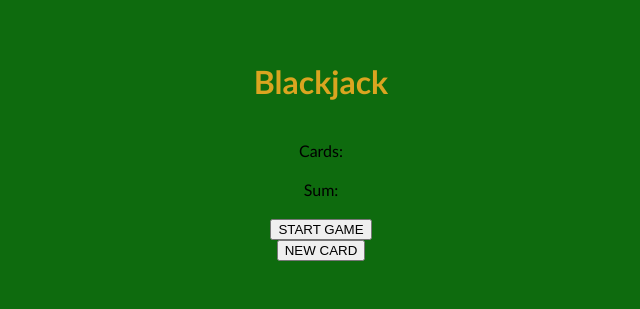
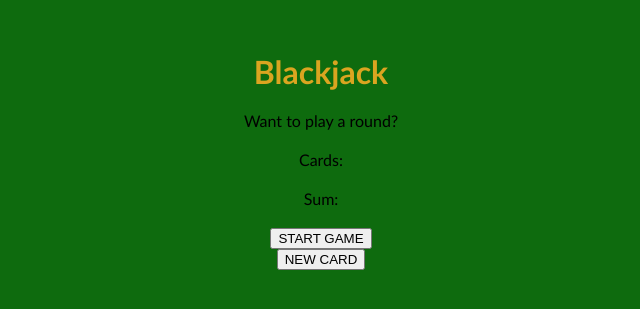
Before and after one commit to h4sitha/Blackjack-game-scrimba, a plain HTML site: page index.html in a window 1280 px wide. Shown: the part 257-566 px from the top of the page, without its empty margins (319-959 px from the left). Drawn offline with Linux system fonts and the light colour scheme.

Commit message:
Add a message to the 'game-status' paragraph

```diff
--- a/index.html
+++ b/index.html
@@ -11,7 +11,7 @@
 
     <h1>Blackjack</h1>
 
-    <p id="game-status"></p>
+    <p id="game-status">Want to play a round?</p>
 
     <p id="cards-recieved">Cards:</p>
 
```
